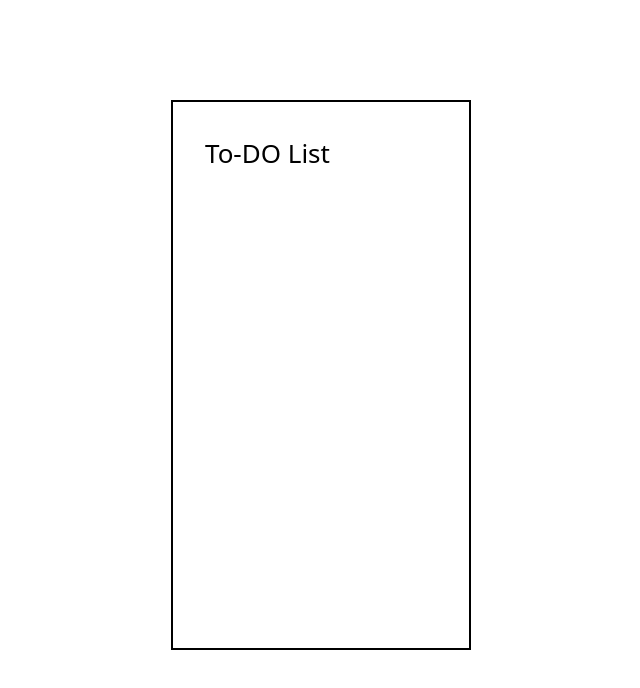
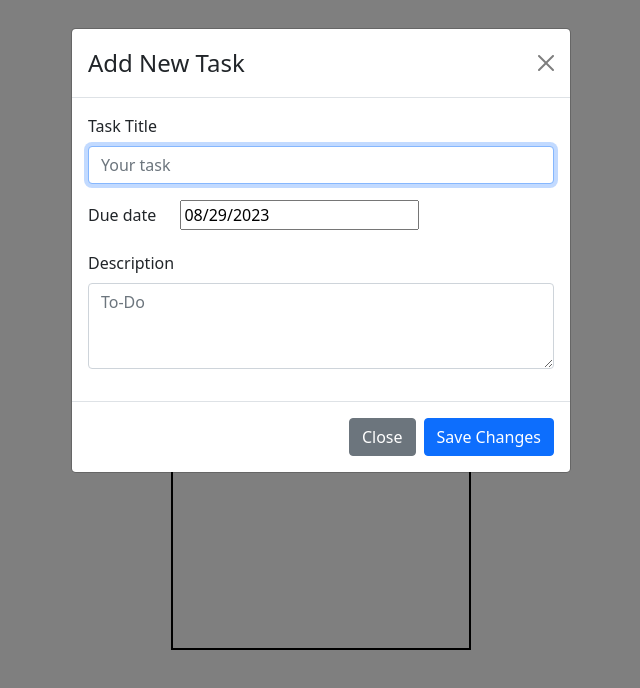
Before and after one commit to mirlek/crud-react, a React (Create React App) app: page /update in a window 1280 px wide. Shown: the top 688 px of the page, without its empty margins (319-959 px from the left). Built offline with nearby package versions, Linux system fonts and the light colour scheme.

Commit message:
update and delete components are ready

```diff
--- a/src/components/create.js
+++ b/src/components/create.js
@@ -5,9 +5,6 @@ import { Modal, Button, Form } from "react-bootstrap";
 import "bootstrap/dist/css/bootstrap.css";
 import DatePicker from "react-datepicker";
 import "react-datepicker/dist/react-datepicker.css";
-
-
-
 
 
 function Create() {
@@ -20,19 +17,21 @@ function Create() {
     // const [taskdatePicker, settaskdatePicker] = useState('');
     const [taskDescription, settaskDescription] = useState('');
 
+
+
     const postData = () => {
         axios.post(`https://64ef1ed7219b3e2873c3f9ad.mockapi.io/todoData`, {
                 addNewTaskTitle,
                 taskDescription,
+            }).then(() => {
+                navigate('/read')
             })
     }
 
     const [startDate, setStartDate] = useState(new Date());
 
-
 return (
     <>
-
     <div>
       <Modal show={show} onHide={() => navigate(-1)} >
         <Modal.Header closeButton>
--- a/src/components/read.js
+++ b/src/components/read.js
@@ -1,5 +1,6 @@
 import React, { useEffect, useState } from 'react';
 import axios from 'axios';
+import { Link } from 'react-router-dom';
 import { Card,  Button } from "react-bootstrap";
 import "bootstrap/dist/css/bootstrap.css";
 import { FontAwesomeIcon } from '@fortawesome/react-fontawesome';
@@ -17,24 +18,27 @@ function Read() {
             })
     }, [])
 
+    const setData = (data) => {
+        console.log(data);
+        let { id, addNewTaskTitle, taskDescription } = data;
+        localStorage.setItem('ID', id);
+        localStorage.setItem('Your Task', addNewTaskTitle);
+        localStorage.setItem('To-Do', taskDescription);
+    }
+
+    const onDelete = (id) => {
+        axios.delete(`https://64ef1ed7219b3e2873c3f9ad.mockapi.io/todoData/${id}`)
+     .then(() => {
+        getData();
+    })
+    }
+    const getData = () => {
+        axios.get(`https://64ef1ed7219b3e2873c3f9ad.mockapi.io/todoData`)
+            .then((getData) => {
+                 setAPIData(getData.data);
+             })
+    }
     return (
-
-//             <div className='toDoListCard'>
-//               <p>
-//                 hello!
-//               </p>
-//               <div className='change-buttons'>
-//                 <Button className='button-edit'>
-//                     <FontAwesomeIcon icon="fa-solid fa-pen" className="pen-solid" />
-
-//                 </Button>
-//                 <Button className='button-delete'>
-//  <FontAwesomeIcon icon="fa-solid fa-trash" className="trash-solid" />
-
-//                 </Button>
-//               </div>
-//             </div>
-
     <div className='cardsStock'>
         <Card>
             <Card.Body>
@@ -43,12 +47,14 @@ function Read() {
             <div className='toDoListCard'>
                 <Card.Title>{data.addNewTaskTitle}</Card.Title>
                 <Card.Text>{data.taskDescription}</Card.Text>
+
                 <div className='change-buttons'>
-            <Button variant="primary" className='button-edit'>
+                    <Link to='/update'>
+                        <Button variant="primary" className='button-edit' onClick={() => setData(data)}>
                             <FontAwesomeIcon icon="fa-solid fa-pen" className="pen-solid" />
                         </Button>
-
-            <Button variant="primary" className='button-delete'>
+                    </Link>
+                    <Button variant="primary" className='button-delete'onClick={() => onDelete(data.id)}>
                         <FontAwesomeIcon icon="fa-solid fa-trash" className="trash-solid" alt="trash-solid" />
                     </Button>
                 </div>
@@ -61,27 +67,6 @@ function Read() {
 
 
     )
-
-    // <Card style={{ width: '18rem' }}>
-    // <Card>
-    //   <Card.Body>
-    //     <Card.Title>Card Title</Card.Title>
-    //     <Card.Text>
-    //       Some quick example text to build on the card title and make up the
-    //       bulk of the card's content.
-    //     </Card.Text>
-
-    //     <Button variant="primary">
-    //                     <FontAwesomeIcon icon="fa-solid fa-pen" className="pen-solid" />
-
-    // </Button>
-
-    //     <Button variant="primary">
-    // <FontAwesomeIcon icon="fa-solid fa-trash" className="trash-solid" alt="trash-solid" />
-    // </Button>
-
-    //   </Card.Body>
-    // </Card>
 }
 
 export default Read;
--- a/src/components/update.js
+++ b/src/components/update.js
@@ -1,52 +1,95 @@
-// import React from 'react';
-// import edit from './style/pen-solid.svg';
-// import trash from './style/trash-solid.svg';
-// import { Card, Button } from "react-bootstrap";
-// import "bootstrap/dist/css/bootstrap.css";
-// import { FontAwesomeIcon } from '@fortawesome/react-fontawesome';
-// import { library } from '@fortawesome/fontawesome-svg-core';
-// import { fas } from '@fortawesome/free-solid-svg-icons';
-// library.add(fas);
+import { React, useState, useEffect } from 'react';
+import { useNavigate } from "react-router-dom";
+import axios from 'axios';
+import { Modal, Button, Form } from "react-bootstrap";
+import "bootstrap/dist/css/bootstrap.css";
+import DatePicker from "react-datepicker";
+import "react-datepicker/dist/react-datepicker.css";
 
-export default function Update() {
-    //     return (
-    //
-    //             <div className='toDoListCard'>
-    //               <p>
-    //                 hello!
-    //               </p>
-    //               <div className='change-buttons'>
-    //                 <button className='button-edit'>
-                        // <FontAwesomeIcon icon="fa-solid fa-pen" className="pen-solid" />
-    //                     <img src={edit} className="pen-solid" alt="pen-solid" />
-    //                 </button>
-    //                 <button className='button-delete'>
-    //  <FontAwesomeIcon icon="fa-solid fa-trash" className="trash-solid" alt="trash-solid" />
 
-    //                     <img src={trash} className="trash-solid" alt="trash-solid" />
-    //                 </button>
-    //               </div>
-    //             </div>
+function Update() {
+    const navigate = useNavigate();
 
-    //     )
+    const [show] = useState(true);
 
-        // <Card style={{ width: '18rem' }}>
-        //   <Card.Body>
-        //     <Card.Title>Card Title</Card.Title>
-        //     <Card.Text>
-        //       Some quick example text to build on the card title and make up the
-        //       bulk of the card's content.
-        //     </Card.Text>
+    const [addNewTaskTitle, setaddNewTaskTitle] = useState('');
+    // const [taskdatePicker, settaskdatePicker] = useState('');
+    const [taskDescription, settaskDescription] = useState('');
 
-        //     <Button variant="primary">
-                            // <FontAwesomeIcon icon="fa-solid fa-pen" className="pen-solid" />
+    const updateAPIData = () => {
+        axios.put(`https://64ef1ed7219b3e2873c3f9ad.mockapi.io/todoData/${id}`, {
+                addNewTaskTitle,
+                taskDescription,
+        }).then(() => {
+            navigate('/read')
+        })
+    }
 
-        // </Button>
+    const [startDate, setStartDate] = useState(new Date());
 
-        //     <Button variant="primary">
-        // <FontAwesomeIcon icon="fa-solid fa-trash" className="trash-solid" alt="trash-solid" />
-        // </Button>
+    const [id, setID] = useState(null);
 
-        //   </Card.Body>
-        // </Card>
-    }
+    useEffect(() => {
+        setID(localStorage.getItem('ID'))
+        setaddNewTaskTitle(localStorage.getItem('Your task'));
+        settaskDescription(localStorage.getItem('To-Do'));
+}, []);
+
+return (
+    <>
+    <div>
+      <Modal show={show} onHide={() => navigate(-1)} >
+        <Modal.Header closeButton>
+          <Modal.Title>Add New Task</Modal.Title>
+        </Modal.Header>
+        <Modal.Body>
+          <Form>
+            <Form.Group
+              className="mb-3"
+              controlId="example.ControlInput1"
+              >
+              <Form.Label>Task Title</Form.Label>
+              <Form.Control
+                type="text"
+                placeholder='Your task'
+                autoFocus
+                onChange={(e) => setaddNewTaskTitle(e.target.value)}
+                value={addNewTaskTitle}
+              />
+            </Form.Group>
+            <Form.Group
+              className="mb-3"
+              controlId="example.ControlDatePicker1"
+            >
+              <Form.Label id='calendar'>Due date</Form.Label>
+              <DatePicker selected={startDate} onChange={(date) => setStartDate(date)} />
+            </Form.Group>
+            <Form.Group
+              className="mb-3"
+              controlId="example.ControlTextarea1"
+            >
+              <Form.Label>Description</Form.Label>
+              <Form.Control
+                as="textarea"
+                rows={3}
+                onChange={(e) => settaskDescription(e.target.value)}
+                value={taskDescription}
+                placeholder='To-Do'/>
+            </Form.Group>
+          </Form>
+        </Modal.Body>
+        <Modal.Footer>
+          <Button variant="secondary" onClick={() => navigate(-1)}>
+            Close
+          </Button>
+          <Button variant="primary" type='submit' onClick={updateAPIData}>
+            Save Changes
+          </Button>
+        </Modal.Footer>
+      </Modal>
+    </div>
+    </>
+  );
+}
+
+export default Update;
```
Lines whose indentation alone changed are shown as unchanged.
